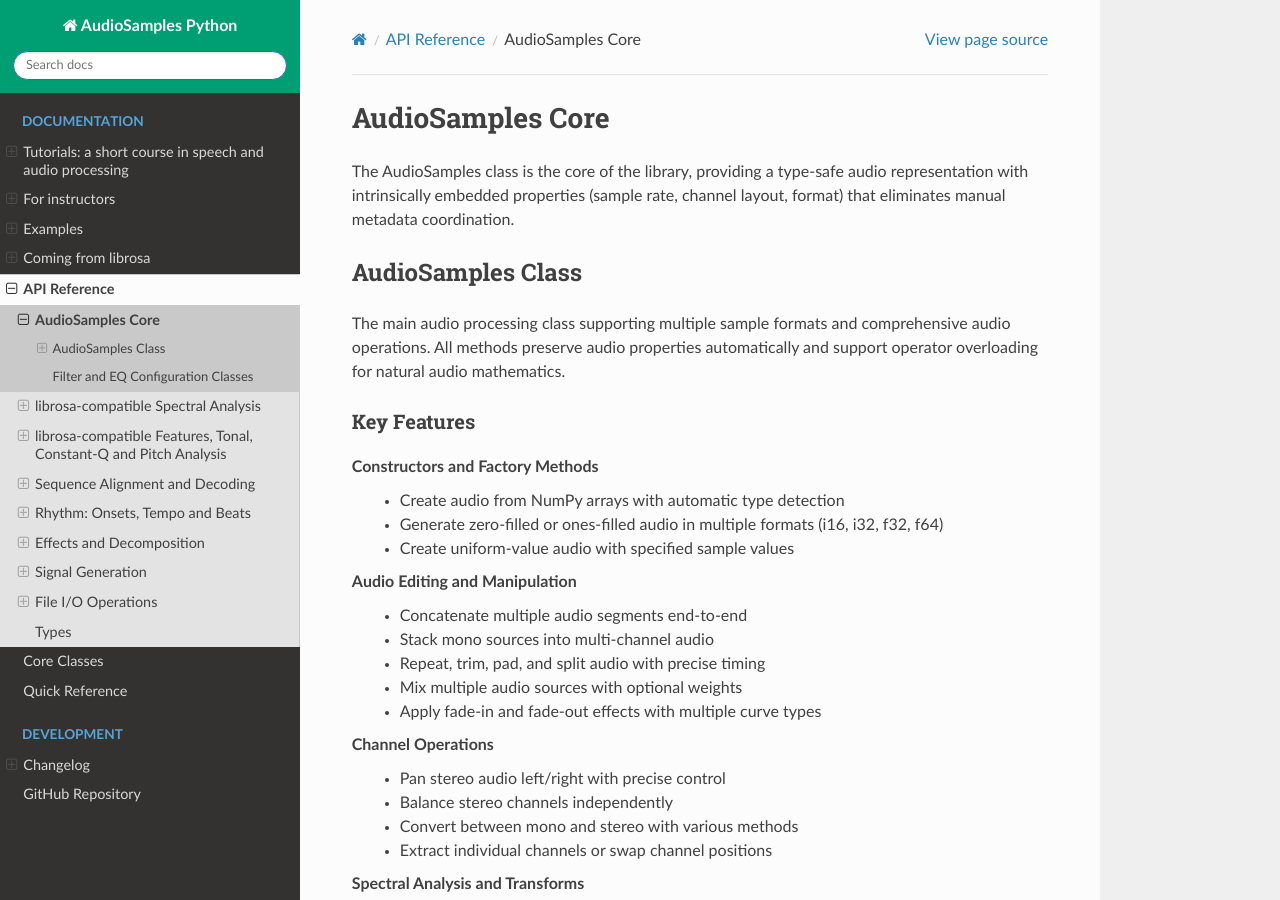
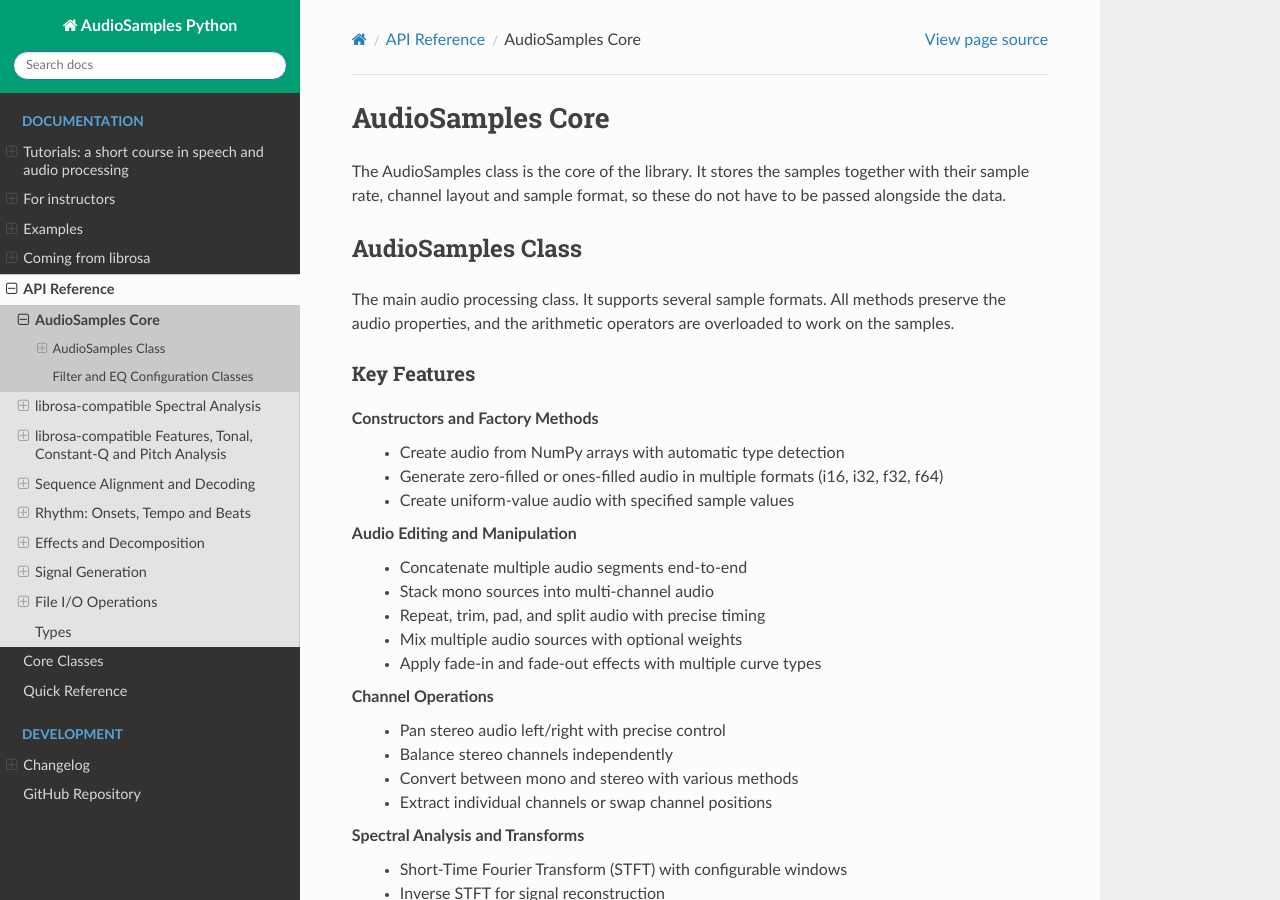
Before and after one commit to jmg049/audio_samples_python, a Sphinx documentation site: the page built from docs/source/api/audio_samples.rst, in a window 1280 px wide and 900 px high. Built offline with Sphinx 7.4.7 and the Read the Docs theme 3.1.0, drawn with Linux system fonts in a browser that asks for light colours; some of the changed text lies outside the part shown.

Commit message:
docs: plain, direct wording in docstrings and API pages
The module and class docstrings, the .pyi stubs and the Sphinx API and
example pages state what the code does, without hype or filler. Wording
only.

```diff
--- a/audio_samples/__init__.py
+++ b/audio_samples/__init__.py
@@ -1,7 +1,7 @@
 """
 audio_samples - A Rust-based Python extension for audio processing.
 
-This module provides high-performance audio processing capabilities with seamless numpy integration.
+Audio processing implemented in Rust, with conversion to and from NumPy arrays.
 Supports multiple audio sample formats (i16, I24, i32, f32, f64) with zero-copy numpy integration.
 
 Example usage:
--- a/docs/source/api/audio_samples.rst
+++ b/docs/source/api/audio_samples.rst
@@ -1,16 +1,14 @@
 AudioSamples Core
 ================
 
-The AudioSamples class is the core of the library, providing a type-safe audio representation with
-intrinsically embedded properties (sample rate, channel layout, format) that eliminates manual
-metadata coordination.
+The AudioSamples class is the core of the library. It stores the samples together with their sample
+rate, channel layout and sample format, so these do not have to be passed alongside the data.
 
 AudioSamples Class
 ------------------
 
-The main audio processing class supporting multiple sample formats and comprehensive audio operations.
-All methods preserve audio properties automatically and support operator overloading for natural
-audio mathematics.
+The main audio processing class. It supports several sample formats. All methods preserve the audio
+properties, and the arithmetic operators are overloaded to work on the samples.
 
 Key Features
 ~~~~~~~~~~~~
@@ -94,7 +92,7 @@ Key Features
    - Type-safe casting between sample formats
 
 **NumPy Integration**
-   - Seamless operator overloading for mathematical operations
+   - Operator overloading for arithmetic
    - Support for numpy universal functions
    - Automatic property preservation through all operations
 
@@ -121,4 +119,4 @@ Filter and EQ Configuration Classes
 
    - Multiple EQ bands with independent configuration
    - Real-time frequency response calculation
-   - Cascaded filter application for natural sound
+   - Bands applied as a cascade of filters
--- a/docs/source/api/io.rst
+++ b/docs/source/api/io.rst
@@ -5,8 +5,8 @@ File I/O Operations
 
 .. currentmodule:: audio_samples.io
 
-The io module provides high-performance audio file reading and writing capabilities. All operations
-preserve audio properties automatically and support multiple audio formats with type-safe conversions.
+The io module reads and writes WAV and FLAC files. Reading and writing preserve the audio properties,
+and the sample type can be converted on load or save.
 
 Reading Audio Files
 -------------------
@@ -157,7 +157,7 @@ Process multiple files efficiently:
 Performance Considerations
 ~~~~~~~~~~~~~~~~~~~~~~~~~
 
-AudioSamples I/O is optimized for performance:
+To measure read speed:
 
 .. code-block:: python
 
```
Also changed, not shown: docs/source/api/index.rst (+4 -4 lines), docs/source/examples/index.rst (+4 -4 lines), 4 other files.
